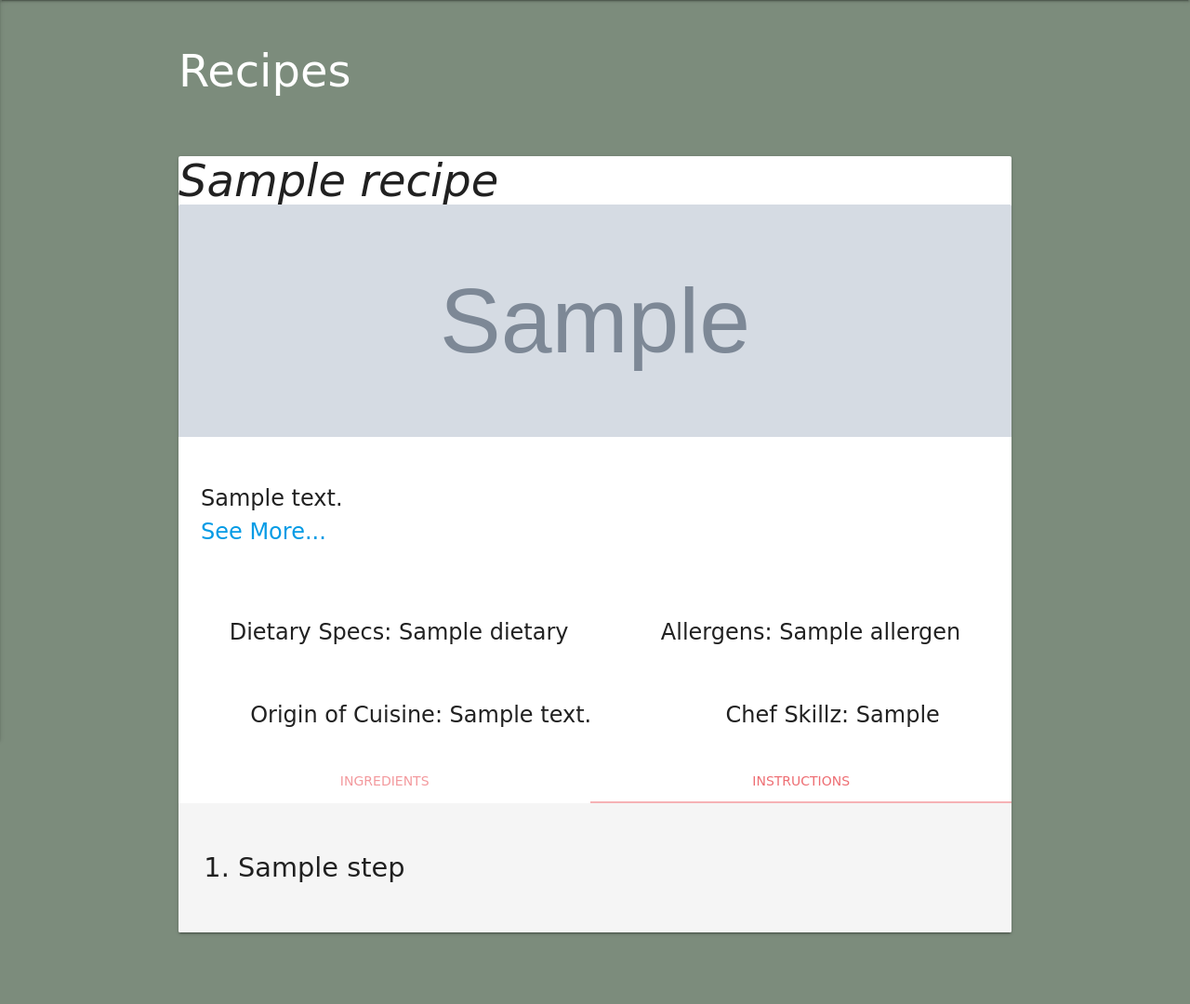
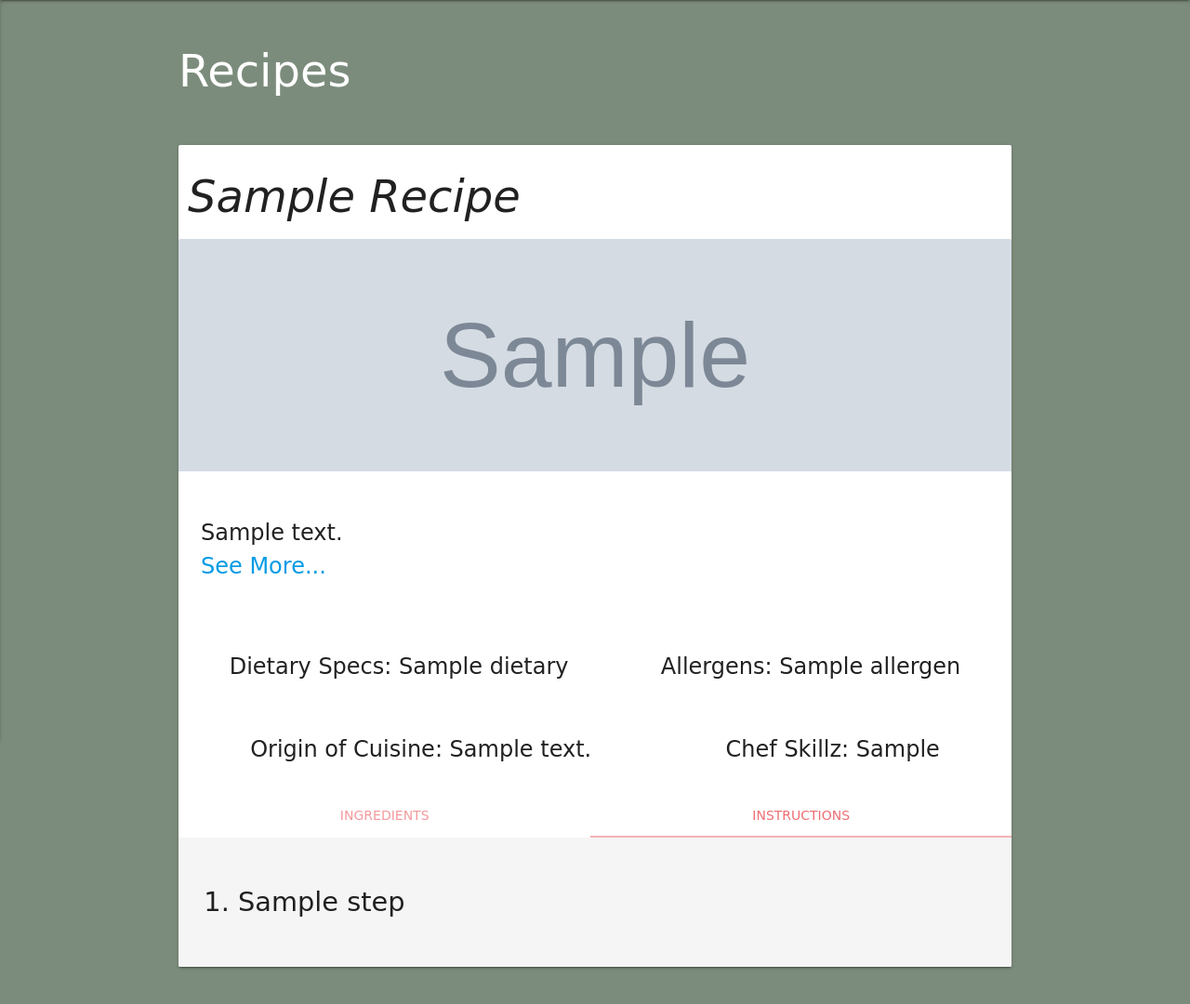
Before and after one commit to Hermeticpoet/Milestone-Project-3, a Flask app: page /recipes in a window 1280 px wide. Shown: the part 64-1144 px from the top of the page at 93% size. Run offline with Flask 2, Linux system fonts and the light colour scheme; grey boxes marked "Sample" are stand-in pictures; a database or web service that is not in the repository returns one stand-in record (values such as "Sample title"); some libraries are stand-ins or nearby versions.

Commit message:
Added padding to recipe card headings & capitalized them

```diff
--- a/static/css/style.css
+++ b/static/css/style.css
@@ -163,7 +163,7 @@ h3 {
     font-size: 2rem;
 }
 
-.recipe_name {
+#recipe_name {
     padding: 5px;
     text-transform: capitalize;
     margin: 5px;
@@ -175,6 +175,14 @@ h3 {
 
 .origin-skillz {
     margin: 5px;
+}
+
+.card-heading {
+    padding-top: 5px;
+}
+
+.card-image {
+    margin-top: 20px;
 }
 
 /****** End Display Cards ******/
```
